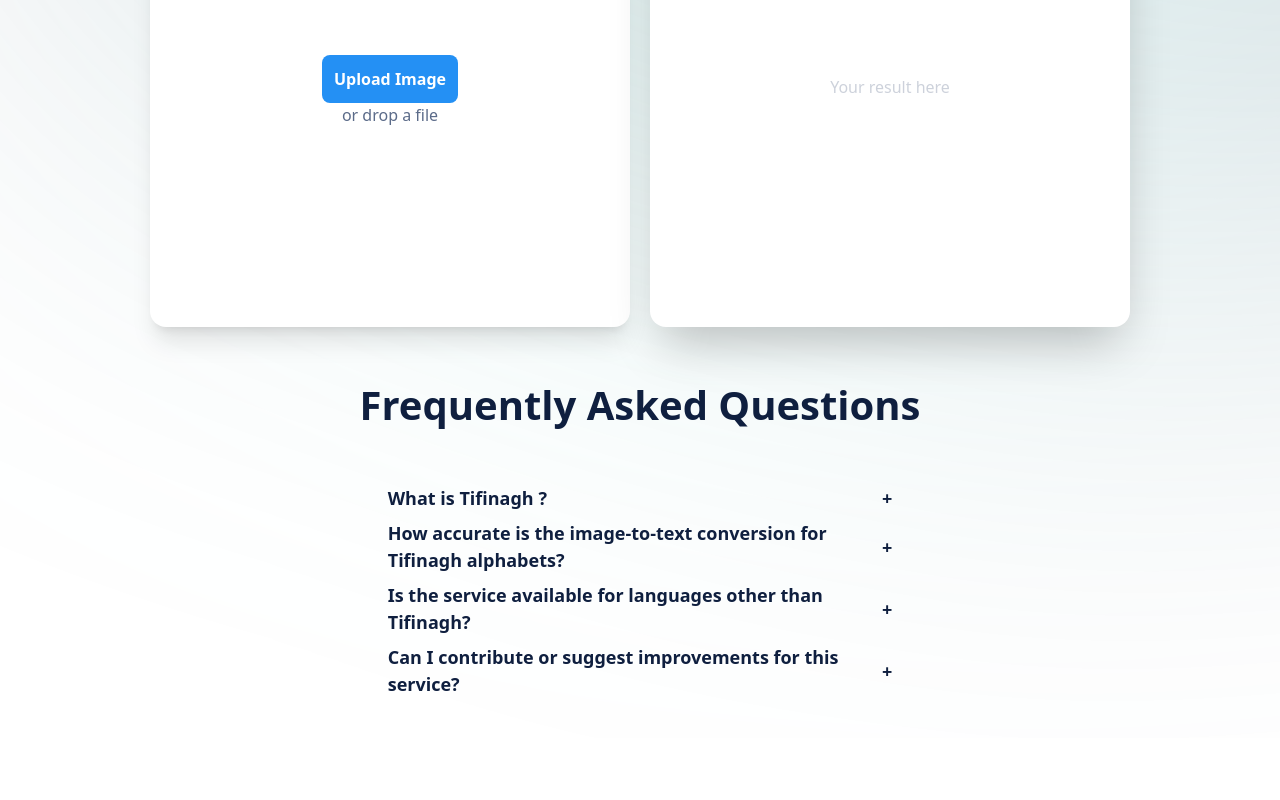
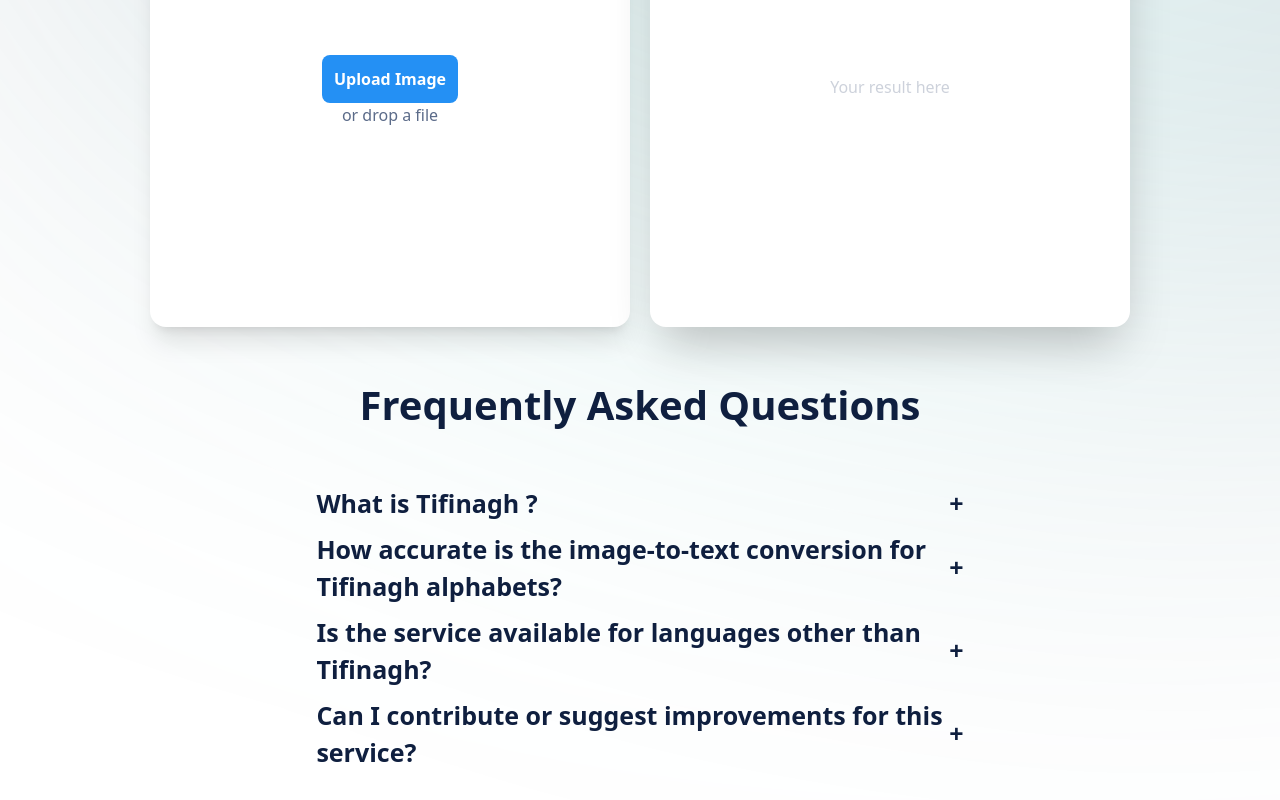
Before and after one commit to hamza-bouqssim/tifinagh-OCR, a React (Vite) app: page / in a window 1280 px wide. Shown: the part 987-1787 px from the top of the page. Before the commit the page ends 1725 px from the top, so only its background shows below. Built offline with nearby package versions, Linux system fonts and the light colour scheme.

Commit message:
fix: making FAQ section responsive

```diff
--- a/src/components/Faq.jsx
+++ b/src/components/Faq.jsx
@@ -4,10 +4,10 @@ import { questions } from '../utils/questions'
 export const Faq = () => {
     const [cards, setCards] = useState(questions)
   return (
-    <div className=' w-full flex flex-col items-center pt-7'>
+    <div className=' w-full flex flex-col items-center pt-7 '>
         <h1 className='font-bold text-darkBlue text-[40px] text-center mb-[50px]'>Frequently Asked Questions</h1>
 
-        <div className='flex flex-col justify-center items-center gap-2 pb-[40px]'>
+        <div className='lg:w-[80%] flex flex-col justify-center items-center gap-2 pb-[40px] '>
             {cards.map((card, index) => (
                 <SingleQuestion {...card} key={index}/>
             ))}
--- a/src/components/SingleQuestion.jsx
+++ b/src/components/SingleQuestion.jsx
@@ -4,18 +4,18 @@ const SingleQuestion = ({question, answer}) => {
     const [showAnswer, setShowAnswer] = useState(false);
     return (
     <>
-        <div className='w-[80%] flex flex-col justify-center items-center'>
+        <div className='w-[80%] flex flex-col justify-center items-center '>
             {
                 showAnswer ? (
 
-                <div className='w-[100%] flex justify-between items-center cursor-pointer'  onClick={() => setShowAnswer(false)}>
-                    <h3 className='font-semibold text-darkBlue text-[18px]'>{question}</h3>
-                    <h3 className='font-semibold text-darkBlue text-[18px]'>-</h3>
+                <div className='w-[80%] flex justify-between items-center cursor-pointer'  onClick={() => setShowAnswer(false)}>
+                    <h3 className='font-semibold text-darkBlue text-[18px] lg:text-[25px]'>{question}</h3>
+                    <h3 className='font-semibold text-darkBlue text-[18px] lg:text-[25px]'>-</h3>
                 </div>
                 ): (
-                <div className='w-[100%] flex justify-between items-center cursor-pointer'  onClick={() => setShowAnswer(true)}>
-                    <h3 className='font-semibold text-darkBlue text-[18px]'>{question}</h3>
-                    <h3 className='font-semibold text-darkBlue text-[18px]'>+</h3>
+                <div className='w-[80%] flex justify-between items-center cursor-pointer'  onClick={() => setShowAnswer(true)}>
+                    <h3 className='font-semibold text-darkBlue text-[18px] lg:text-[25px]'>{question}</h3>
+                    <h3 className='font-semibold text-darkBlue text-[18px] lg:text-[25px]'>+</h3>
                 </div>
                 )
             }
@@ -23,7 +23,7 @@ const SingleQuestion = ({question, answer}) => {
             {
                 showAnswer ? (
 
-                    <p className='text-_gray font-bold delay-1000'>{answer}</p>
+                    <p className='text-_gray font-bold  lg:w-[80%]'>{answer}</p>
                 ): null
             }
         </div>
```
